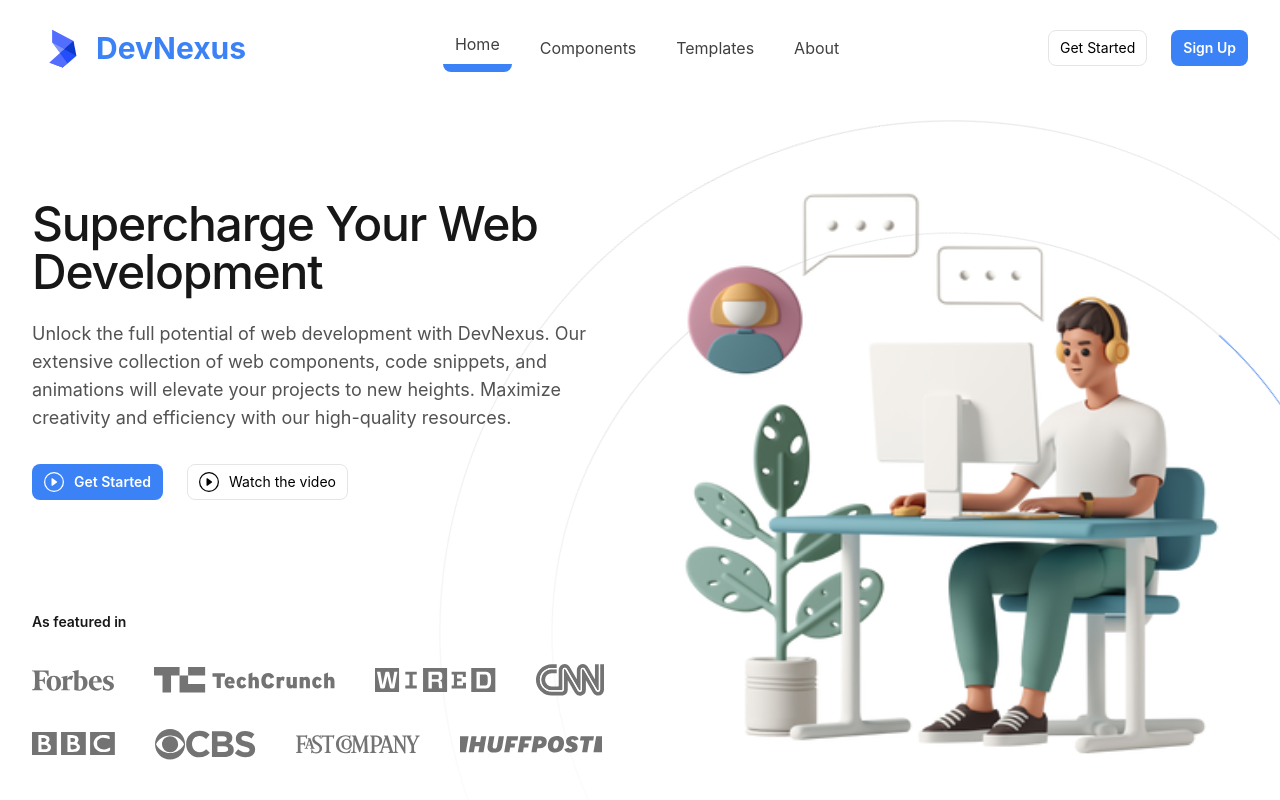
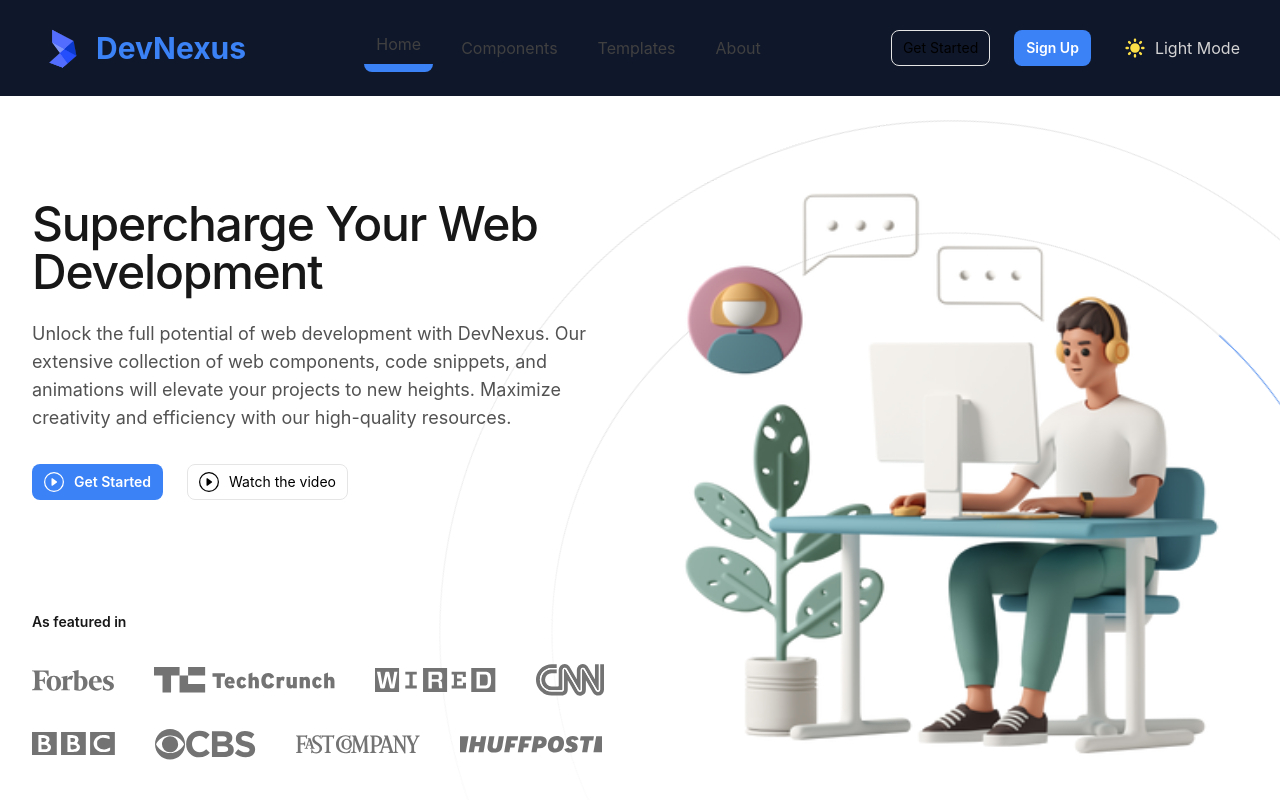
Before and after one commit to Akshay200228/DevFusionKit, a Next.js app: page / in a window 1280 px wide. Shown: the top 800 px of the page. Built offline with nearby package versions, Linux system fonts and the light colour scheme.

Commit message:
Working on themprovider

```diff
--- a/src/app/layout.jsx
+++ b/src/app/layout.jsx
@@ -17,20 +17,20 @@ export const metadata = {
 };
 
 export default function RootLayout({ children }) {
-  // const initialTheme = typeof window !== 'undefined'
-  //   ? localStorage.getItem('color-theme') || 'light'
-  //   : 'dark';
+  const initialTheme = typeof window !== 'undefined'
+    ? localStorage.getItem('color-theme') || 'light'
+    : 'dark';
 
-  // console.log('Initial Theme:', initialTheme);
+  console.log('Initial Theme:', initialTheme);
 
   return (
     <html lang="en">
       <body>
-        {/* <ThemeProvider initialTheme={initialTheme}> */}
+        <ThemeProvider initialTheme={initialTheme}>
           <Header />
           {children}
           <Footer />
-        {/* </ThemeProvider> */}
+        </ThemeProvider>
       </body>
     </html>
   );
--- a/src/components/homeLayout/Header.jsx
+++ b/src/components/homeLayout/Header.jsx
@@ -15,7 +15,7 @@ import { useAuth } from "@/hooks/useAuth";
 import { useRouter } from "next/navigation";
 import Cookies from "js-cookie";
 import { ProfileSkeltonLoading } from "../SkeltonLoading";
-// import ThemeToggle from "./ThemeToggle";
+import ThemeToggle from "./ThemeToggle";
 
 
 const MobileNavLink = ({ children, ...props }) => {
@@ -72,7 +72,7 @@ const Header = ({ userId }) => {
   }, [authUser]);
 
   return (
-    <header className={`w-full sticky top-0 z-50 bg-white ${isScrolled && "shadow-xl"}`}>
+    <header className={`w-full sticky top-0 z-50 dark:bg-white bg-slate-900  ${isScrolled && "shadow-xl"}`}>
       <nav>
         <Container className="relative z-40 flex justify-between py-4">
           {/* Logo */}
@@ -112,12 +112,12 @@ const Header = ({ userId }) => {
                     transition={{ duration: 0.8, delay: 0.5, type: "spring", stiffness: 100, damping: 10 }}
                     className="hidden ml-2 font-serif text-lg font-semibold text-blue-700 md:inline-block"
                   >
-                    <span className="text-gray-800">Hi, </span>
+                    <span className="text-gray-300 dark:text-gray-800">Hi, </span>
                     <motion.span
                       initial={{ scale: 0.8 }}
                       animate={{ scale: 1 }}
                       transition={{ duration: 0.8, delay: 0.7, type: "spring", stiffness: 100, damping: 10 }}
-                      className="text-indigo-600"
+                      className="text-indigo-300 dark:text-indigo-600"
                     >
                       {user.name}
                     </motion.span>
@@ -164,7 +164,7 @@ const Header = ({ userId }) => {
               </>
             )}
             {/* Add ThemeToggle component here */}
-            {/* <ThemeToggle /> */}
+            <ThemeToggle />
 
             {/* Mobile NavLinks */}
             <Popover className="lg:hidden">
```
